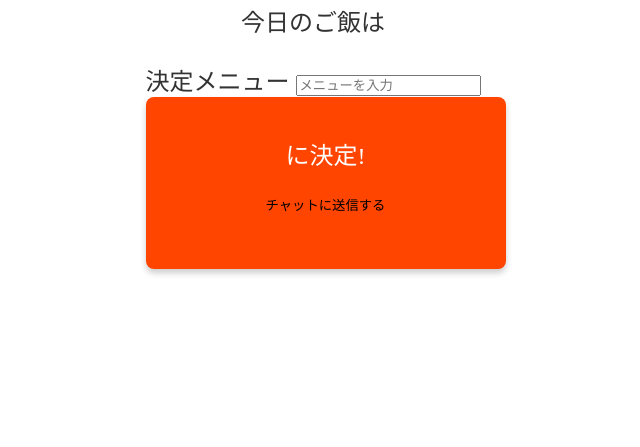
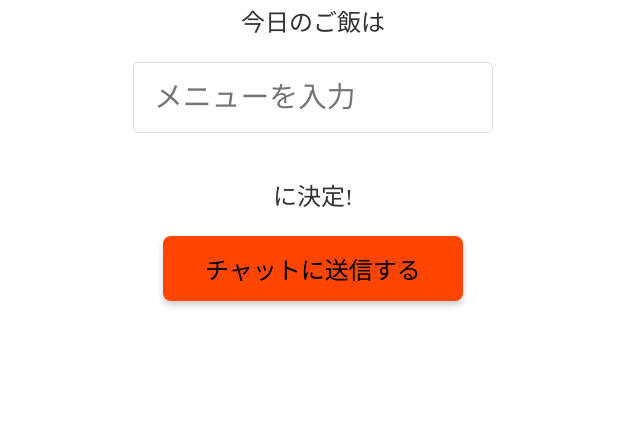
Before and after one commit to Autumn-Hackathon-2025-J-Team/data, a Flask app: template ChatApp/templates/decide.html in a window 1280 px wide. Shown: the part 353-800 px from the top of the page, without its empty margins (327-967 px from the left). Run offline with Flask 2, Linux system fonts and the light colour scheme; the template is opened without the code that fills it, so the values that code supplies are empty.

Commit message:
decide.html,css変更

```diff
--- a/ChatApp/static/css/decide.css
+++ b/ChatApp/static/css/decide.css
@@ -38,9 +38,23 @@
     color: #333;
 }
 
-.decide-button-container{
+#decide-menu-input {
+    width: calc(100% - 40px);
+    max-width: 400px;
+    /* 最大幅を大きくする（例: 300pxから400pxへ） */
+    padding: 18px 20px;
+    /* 上下左右のパディングを増やして、入力欄の高さを出す */
+    border: 1px solid #ddd;
+    border-radius: 5px;
+    font-size: 1.2em;
+    /* フォントサイズを大きくする */
+    box-sizing: border-box;
+    margin-bottom: 20px;
+}
+
+.decide-button{
     background-color: orangered;
-    color: white;
+    color: black;
     border: none;
     padding: 15px 30px;
     border-radius: 8px;
--- a/ChatApp/templates/decide.html
+++ b/ChatApp/templates/decide.html
@@ -24,7 +24,6 @@
     <form action="{{ url_for('decide_menu', family_id=family_id) }}" method="POST">
         <p>今日のご飯は</p>
         <div>
-            <label for="decide-menu-input">決定メニュー</label>
             <!-- inputタグにname属性を使ってユーザーが入力した値を取得する -->
             <input type="text" id="decide-menu-input" name="menu" placeholder="メニューを入力" required />
         </div>
```
